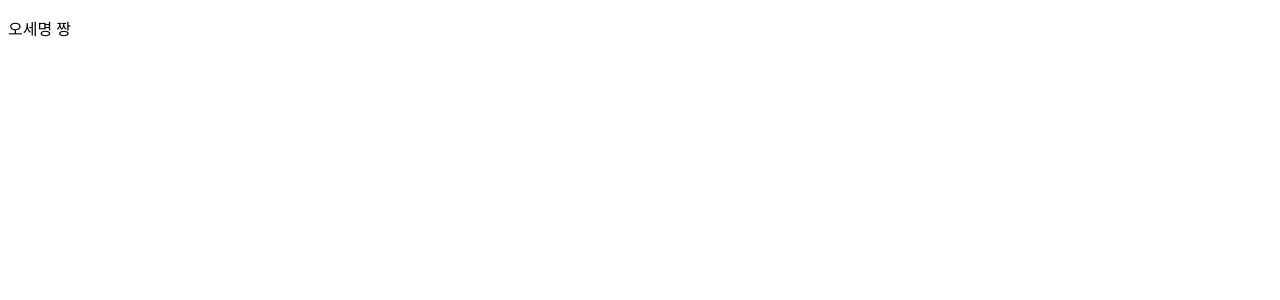
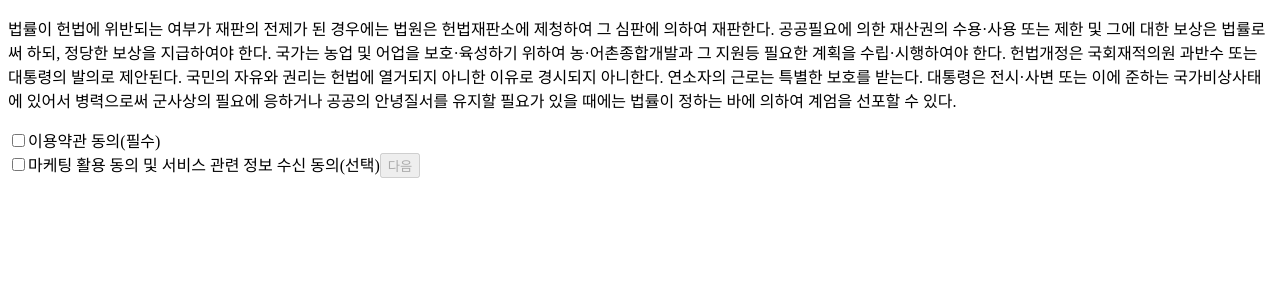
Before and after one commit to Ljinyh/mazeTest, a React (Vite) app in the folder client/: page /sign in a window 1280 px wide. Both pictures are taken after a click on the button "로그인". Shown: the top 300 px of the page. Built offline with nearby package versions, Linux system fonts and the light colour scheme.

Commit message:
2단계 완료

```diff
--- /dev/null
+++ b/client/src/components/TermsAndAgreements.jsx
@@ -0,0 +1,29 @@
+import { useState } from 'react';
+
+function TermsAndAgreements(props) {
+    const [termsCheck, setTermsCheck] = useState(false);
+
+    const handleSubmit = (e) => {
+        e.preventDefualt(); //새로고침 방지
+        props.onClick(e.target.elements.ad.checked);
+    };
+
+    return (
+        <form onSubmit={handleSubmit}>
+            <p>
+                법률이 헌법에 위반되는 여부가 재판의 전제가 된 경우에는 법원은 헌법재판소에 제청하여 그 심판에 의하여 재판한다. 공공필요에 의한 재산권의 수용·사용 또는 제한 및 그에 대한 보상은 법률로써 하되, 정당한 보상을 지급하여야 한다. 국가는 농업 및 어업을 보호·육성하기 위하여 농·어촌종합개발과 그 지원등 필요한 계획을 수립·시행하여야 한다. 헌법개정은 국회재적의원 과반수 또는 대통령의 발의로 제안된다. 국민의 자유와 권리는 헌법에 열거되지 아니한 이유로 경시되지 아니한다. 연소자의 근로는 특별한 보호를 받는다. 대통령은 전시·사변 또는 이에 준하는 국가비상사태에 있어서 병력으로써 군사상의 필요에 응하거나 공공의 안녕질서를 유지할 필요가 있을 때에는 법률이 정하는 바에 의하여 계엄을 선포할 수 있다.
+            </p>
+            <div>
+                <input type="checkbox" checked={termsCheck} onChange={(e) => setTermsCheck(e.target.checked)} />
+                <span>이용약관 동의(필수)</span>
+            </div>
+            <label htmlFor='ad'>
+                <input id="ad" name="ad" type="checkbox" />
+                <span>마케팅 활용 동의 및 서비스 관련 정보 수신 동의(선택)</span>
+            </label>
+            <button type="submit" disabled={!termsCheck}>다음</button>
+        </form>
+    )
+};
+
+export default TermsAndAgreements;
--- a/client/src/components/index.js
+++ b/client/src/components/index.js
@@ -1,3 +1,4 @@
 import Buttons from './Buttons';
+import TermsAndAgreements from './TermsAndAgreements';
 
-export { Buttons };
+export { Buttons, TermsAndAgreements };
--- a/client/src/pages/Sign.jsx
+++ b/client/src/pages/Sign.jsx
@@ -1,5 +1,5 @@
 import { useState } from 'react';
-import { Buttons } from '../components';
+import { Buttons, TermsAndAgreements } from '../components';
 
 const INITIAL_STEP = 1;
 const INITIAL_SIGN_TYPE = "login";
@@ -7,18 +7,25 @@ const INITIAL_SIGN_TYPE = "login";
 function Sign() {
     const [step, setStep] = useState(INITIAL_STEP);
     const [signType, setSignType] = useState(INITIAL_SIGN_TYPE);
+    const [adCheck, setAdCheck] = useState(false);
 
+    // 1단계
     const onSignTypeButtonClick = (newSignType) => {
         setSignType(newSignType);
         setStep(2);
     };
 
+    // 2단계
+    const onTermsAndAgreementButtonClik = (newAdCheck) => {
+        setAdCheck(newAdCheck);
+        setStep(3)
+    };
+
     return (
         <div>
             {step === INITIAL_STEP && <Buttons onClick={onSignTypeButtonClick} />}
-            {step === 2 && (
-                <p>오세명 짱</p>
-            )}
+            {step === 2 && <TermsAndAgreements onClick={onTermsAndAgreementButtonClik} />}
+            {step === 3}
         </div>
     );
 }
```
